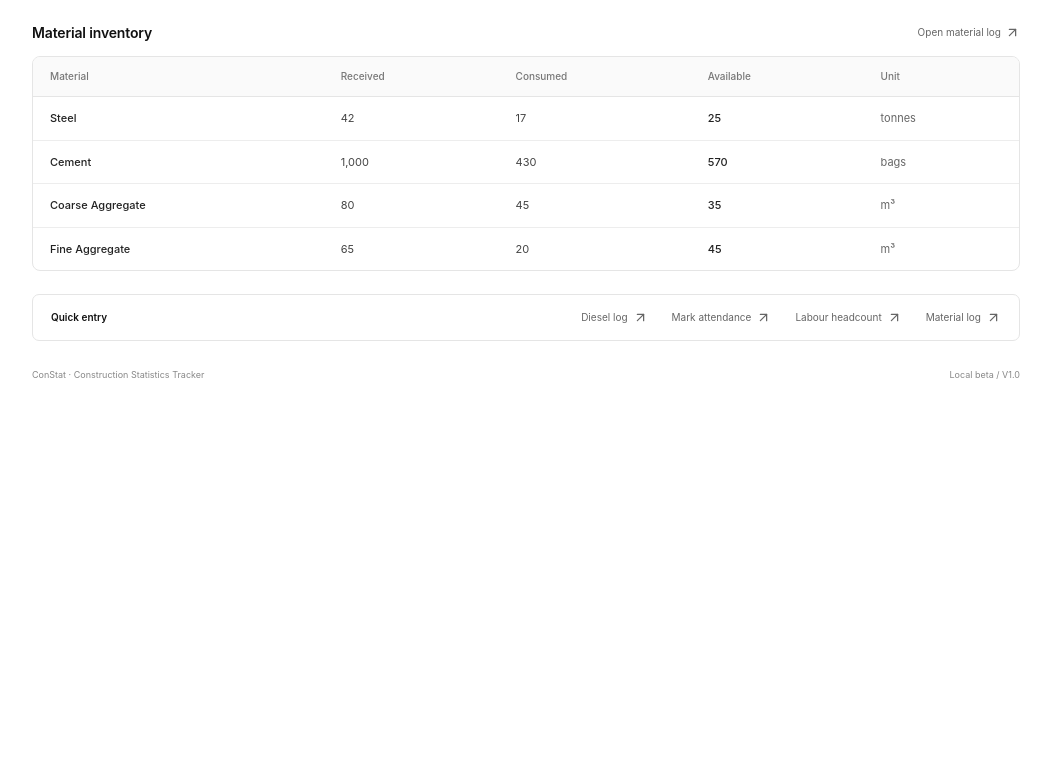
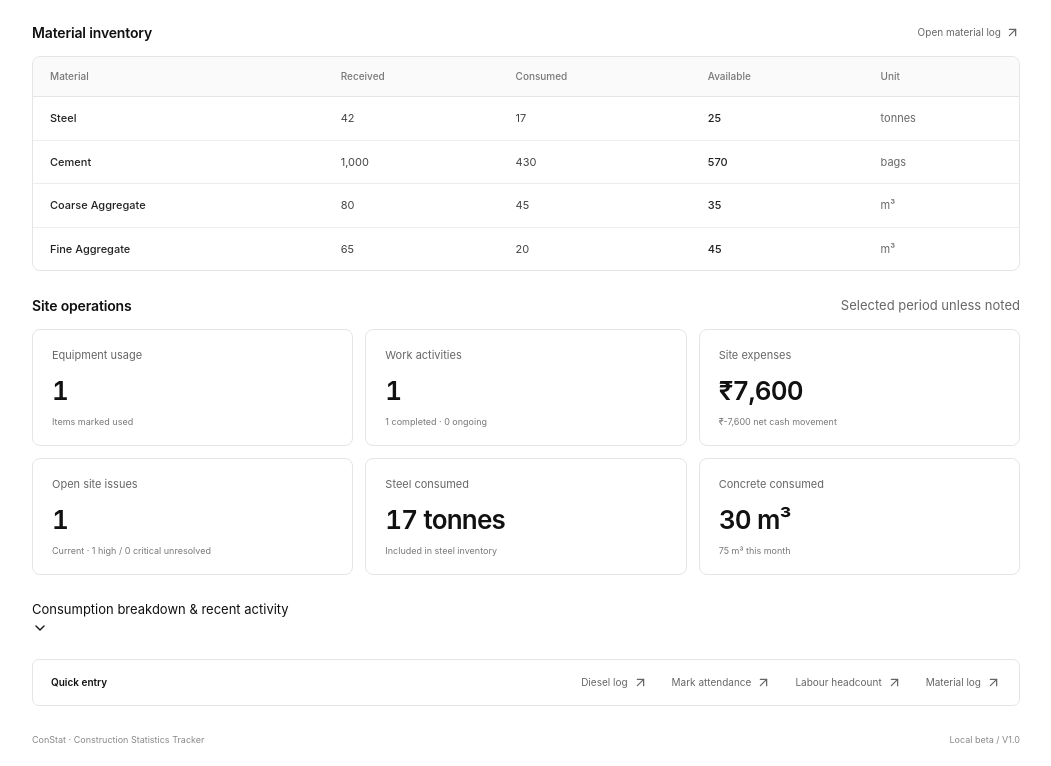
Before and after one commit to dingdong-vamshi/constat, a Next.js app: page / in a window 1280 px wide. Shown: the part 1058-1824 px from the top of the page, without its empty margins (228-1279 px from the left). Before the commit the page ends 1460 px from the top, so only its background shows below. Built offline with nearby package versions, Linux system fonts and the light colour scheme.

Commit message:
feat(dashboard): show site operations and consumption breakdowns

```diff
--- a/src/components/dashboard.tsx
+++ b/src/components/dashboard.tsx
@@ -23,6 +23,7 @@ import {
   Plus,
   Package,
 } from "lucide-react";
+import { OperationsOverview } from "./operations-overview";
 import { useStore } from "./store";
 import { inventory, statistics } from "@/lib/statistics";
 import { displayDate, money, number, shortDate, today } from "@/lib/format";
@@ -351,6 +352,7 @@ export function Dashboard({ projectId }: { projectId: string }) {
         </Link>
       </div>
       <Inventory projectId={projectId} />
+      <OperationsOverview projectId={projectId} from={from} to={to} />
       <div className="quick-actions">
         <span>Quick entry</span>
         <Link href="/diesel">
--- /dev/null
+++ b/src/components/operations-overview.tsx
@@ -0,0 +1,133 @@
+"use client";
+import { useState } from "react";
+import Link from "next/link";
+import { ChevronDown } from "lucide-react";
+import { operationsStatistics } from "@/lib/operations-statistics";
+import { number, money } from "@/lib/format";
+import { useStore } from "./store";
+import { Stat, Badge } from "./ui";
+import { OperationChart } from "./operation-charts";
+export function OperationsOverview({
+  projectId,
+  from,
+  to,
+}: {
+  projectId: string;
+  from: string;
+  to: string;
+}) {
+  const { db } = useStore();
+  const s = operationsStatistics(db, projectId, from, to);
+  const [expanded, setExpanded] = useState(false);
+  return (
+    <section className="operations-overview">
+      <div className="section-heading">
+        <h2>Site operations</h2>
+        <span className="muted">Selected period unless noted</span>
+      </div>
+      <div className="stats-grid dashboard-stats">
+        <Stat
+          label="Equipment usage"
+          value={s.used}
+          detail={
+            from === to ? "Items marked used" : "Equipment-days marked used"
+          }
+        />
+        <Stat
+          label="Work activities"
+          value={s.activities}
+          detail={`${s.completed} completed · ${s.ongoing} ongoing`}
+        />
+        <Stat
+          label="Site expenses"
+          value={money(s.expenses)}
+          detail={`${money(s.net)} net cash movement`}
+        />
+        <Stat
+          label="Open site issues"
+          value={s.open}
+          detail={`Current · ${s.high} high / ${s.critical} critical unresolved`}
+        />
+        <Stat
+          label="Steel consumed"
+          value={`${number(s.steel)} tonnes`}
+          detail="Included in steel inventory"
+        />
+        <Stat
+          label="Concrete consumed"
+          value={`${number(s.concrete)} m³`}
+          detail={`${number(s.monthlyConcrete)} m³ this month`}
+        />
+      </div>
+      <button
+        className="overview-expand"
+        onClick={() => setExpanded(!expanded)}
+        aria-expanded={expanded}
+      >
+        Consumption breakdown & recent activity <ChevronDown size={16} />
+      </button>
+      {expanded && (
+        <>
+          <div className="charts-grid">
+            <OperationChart
+              title="Steel by consumption area"
+              data={s.areas}
+              dataKey="steel"
+              nameKey="area"
+              dateAxis={false}
+              unit="tonnes"
+            />
+            <OperationChart
+              title="Concrete by consumption area"
+              data={s.areas}
+              dataKey="concrete"
+              nameKey="area"
+              dateAxis={false}
+              unit="m³"
+            />
+          </div>
+          {s.unclassifiedSteel > 0 && (
+            <p className="hint">
+              Unclassified legacy steel consumption:{" "}
+              {number(s.unclassifiedSteel)} tonnes. Complete its area in
+              Material Log.
+            </p>
+          )}
+          <div className="charts-grid">
+            <div className="panel breakdown-list">
+              <h2>Recent work</h2>
+              {s.recentWork.length ? (
+                s.recentWork.map((r) => (
+                  <p key={r.id}>
+                    <Link href="/work">{r.description}</Link>
+                    <Badge>{r.status}</Badge>
+                  </p>
+                ))
+              ) : (
+                <p>No work in this period.</p>
+              )}
+              {s.workQuantities.map((r) => (
+                <p key={r.label}>
+                  <span>{r.label}</span>
+                  <strong>{number(r.quantity)}</strong>
+                </p>
+              ))}
+            </div>
+            <div className="panel breakdown-list">
+              <h2>Recent issues</h2>
+              <p>
+                {s.raised} raised · {s.resolved} resolved in selected period
+              </p>
+              {s.recentIssues.map((r) => (
+                <p key={r.id}>
+                  <Link href="/issues">{r.title}</Link>
+                  <Badge>{r.status}</Badge>
+                </p>
+              ))}
+            </div>
+          </div>
+        </>
+      )}
+    </section>
+  );
+}
```
